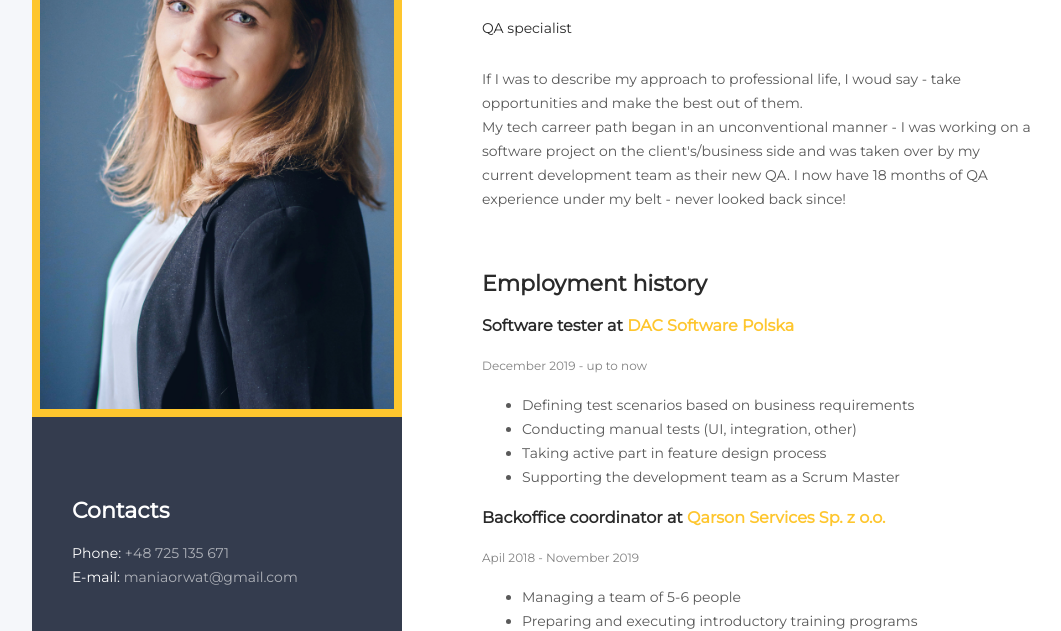
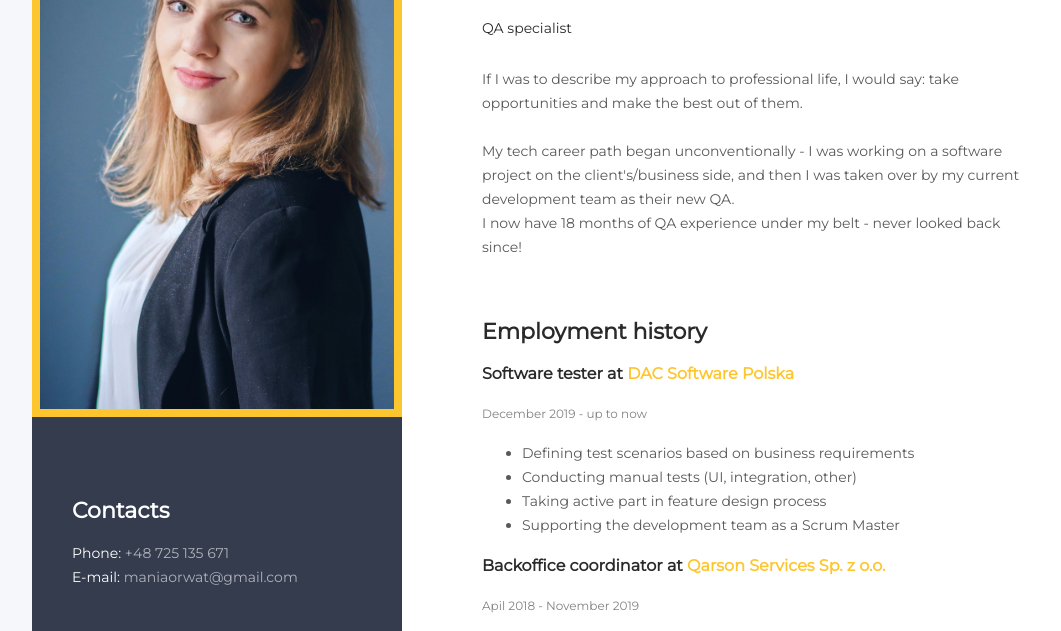
Before and after one commit to peleda/CV-2021, a plain HTML site: page index.html in a window 1280 px wide. Shown: the part 178-809 px from the top of the page, without its empty margins (16-1077 px from the left). Drawn offline with nearby package versions, Linux system fonts and the light colour scheme.

Commit message:
improved bio text

```diff
--- a/index.html
+++ b/index.html
@@ -77,7 +77,7 @@
         </section>
         <section class="widget">
           <a class="widget-link" href="https://github.com/peleda/CV-2021">
-            See the code for this page</a>
+            See code for this page</a>
         </section>
         </aside>
       </aside>
@@ -90,10 +90,13 @@
           <h1 class="bio-title">Anna-Maria Orwat</h1>
           <p class="bio-occupation">QA specialist</p>
           <p class="bio-about">
-            If I was to describe my approach to professional life, I woud say - take opportunities and make the best out of them.
+            If I was to describe my approach to professional life, I would say: take opportunities and make the best out of them.
+            <br><br>
+            My tech career path began unconventionally - I was working on a software project on the client's/business side, and then
+            I was taken over by my current development team as their new QA.
             <br>
-            My tech carreer path began in an unconventional manner - I was working on a software project on the client's/business side and was taken over by my current development team as their new QA.
-            I now have 18 months of QA experience under my belt - never looked back since!
+            I now have 18 months of QA experience under my belt -
+            never looked back since!
           </p>
         </section>
 
```
